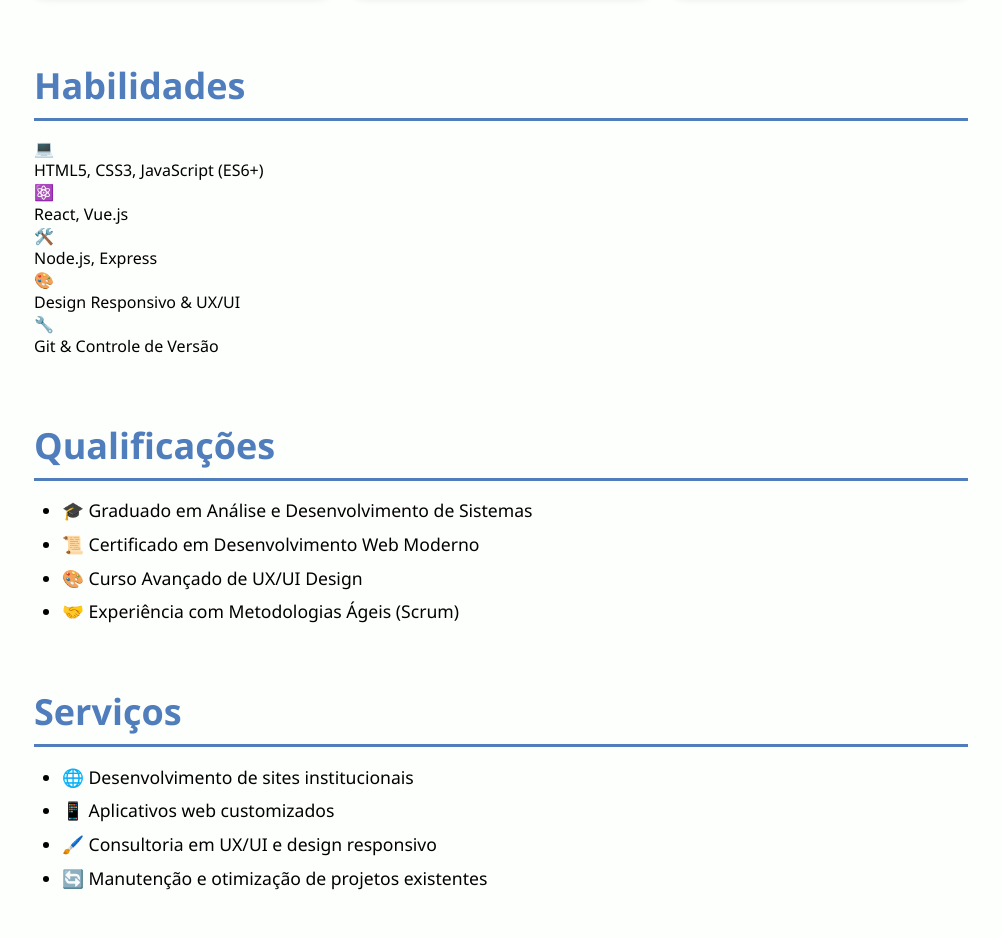
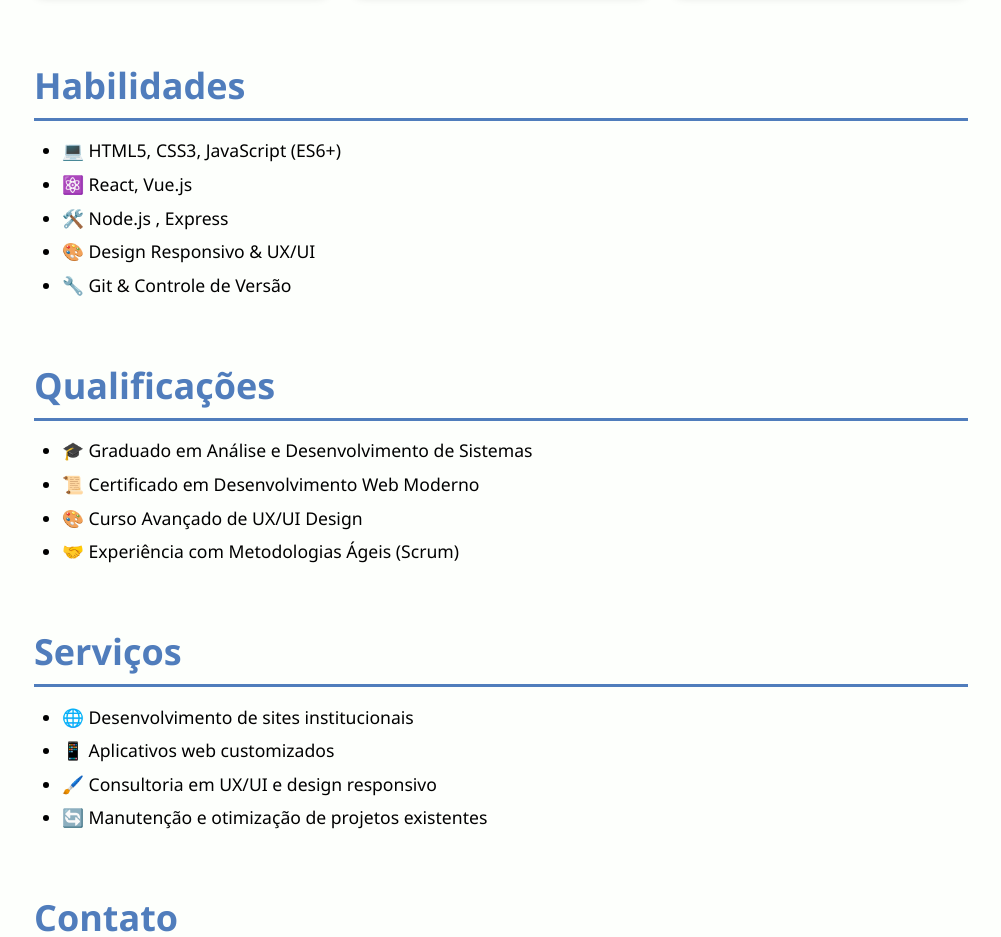
Before and after one commit to Lucas-Rocco/Portfolio-Site, a plain HTML site: page portfolio-site/index.html in a window 1280 px wide. Shown: the part 1130-2067 px from the top of the page, without its empty margins (264-1265 px from the left). Drawn offline with Linux system fonts and the light colour scheme.

Commit message:
Update index.html

```diff
--- a/portfolio-site/index.html
+++ b/portfolio-site/index.html
@@ -91,31 +91,16 @@
 
     <!-- Habilidades -->
     <section id="habilidades" class="section habilidades">
-    <div class="container">
-        <h2>Habilidades</h2>
-        <div class="timeline">
-        <div class="timeline-item">
-            <div class="timeline-icon">💻</div>
-            <div class="timeline-content">HTML5, CSS3, JavaScript (ES6+)</div>
+        <div class="container">
+            <h2>Habilidades</h2>
+            <ul class="skills-list">
+            <li>💻 HTML5, CSS3, JavaScript (ES6+) </li>
+            <li>⚛️ React, Vue.js </li>
+            <li>🛠️ Node.js , Express </li>
+            <li>🎨 Design Responsivo & UX/UI </li>
+            <li>🔧 Git & Controle de Versão </li>
+            </ul>
         </div>
-        <div class="timeline-item">
-            <div class="timeline-icon">⚛️</div>
-            <div class="timeline-content">React, Vue.js</div>
-        </div>
-        <div class="timeline-item">
-            <div class="timeline-icon">🛠️</div>
-            <div class="timeline-content">Node.js, Express</div>
-        </div>
-        <div class="timeline-item">
-            <div class="timeline-icon">🎨</div>
-            <div class="timeline-content">Design Responsivo & UX/UI</div>
-        </div>
-        <div class="timeline-item">
-            <div class="timeline-icon">🔧</div>
-            <div class="timeline-content">Git & Controle de Versão</div>
-        </div>
-        </div>
-    </div>
     </section>
 
     <!-- Qualificações -->
```
